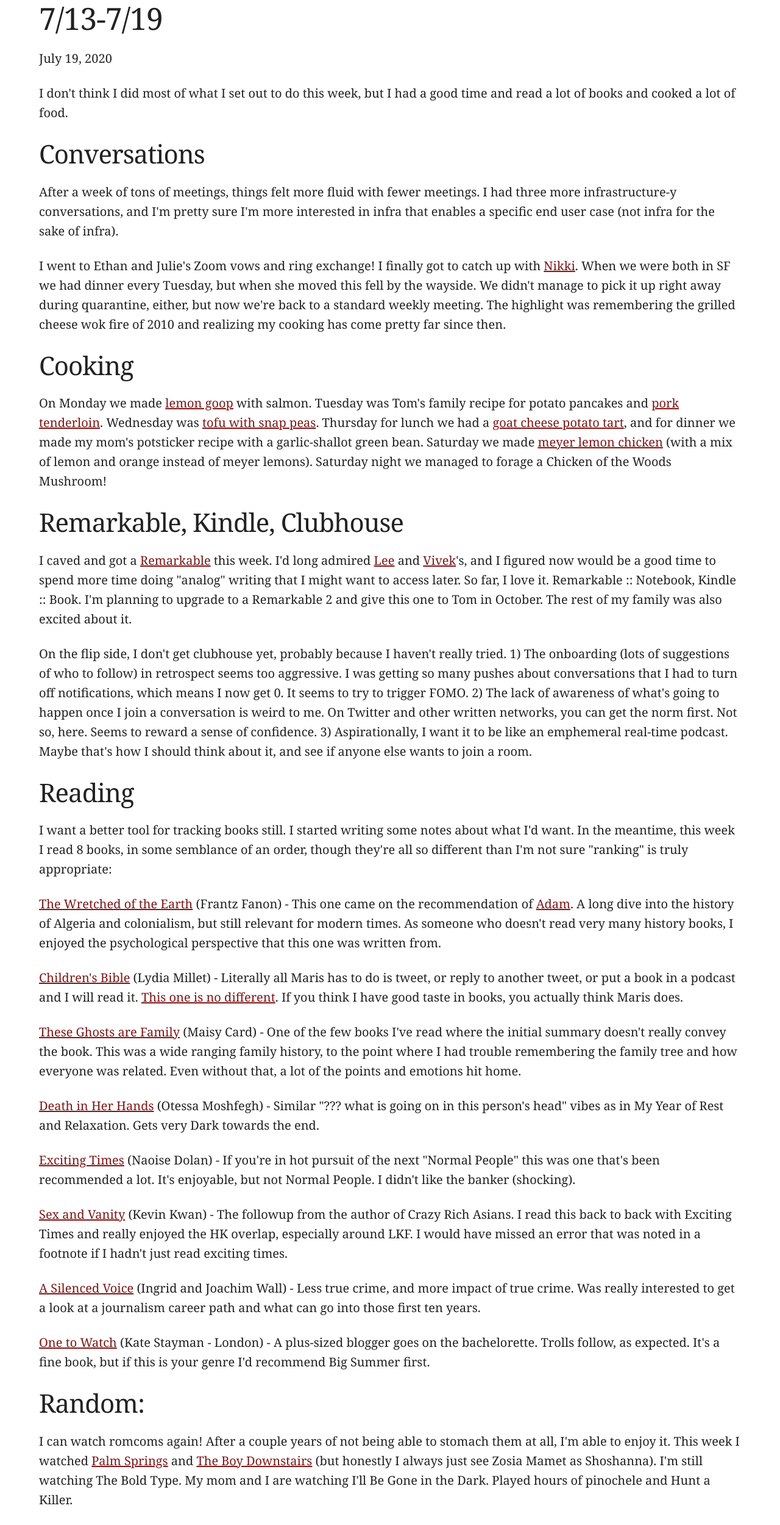
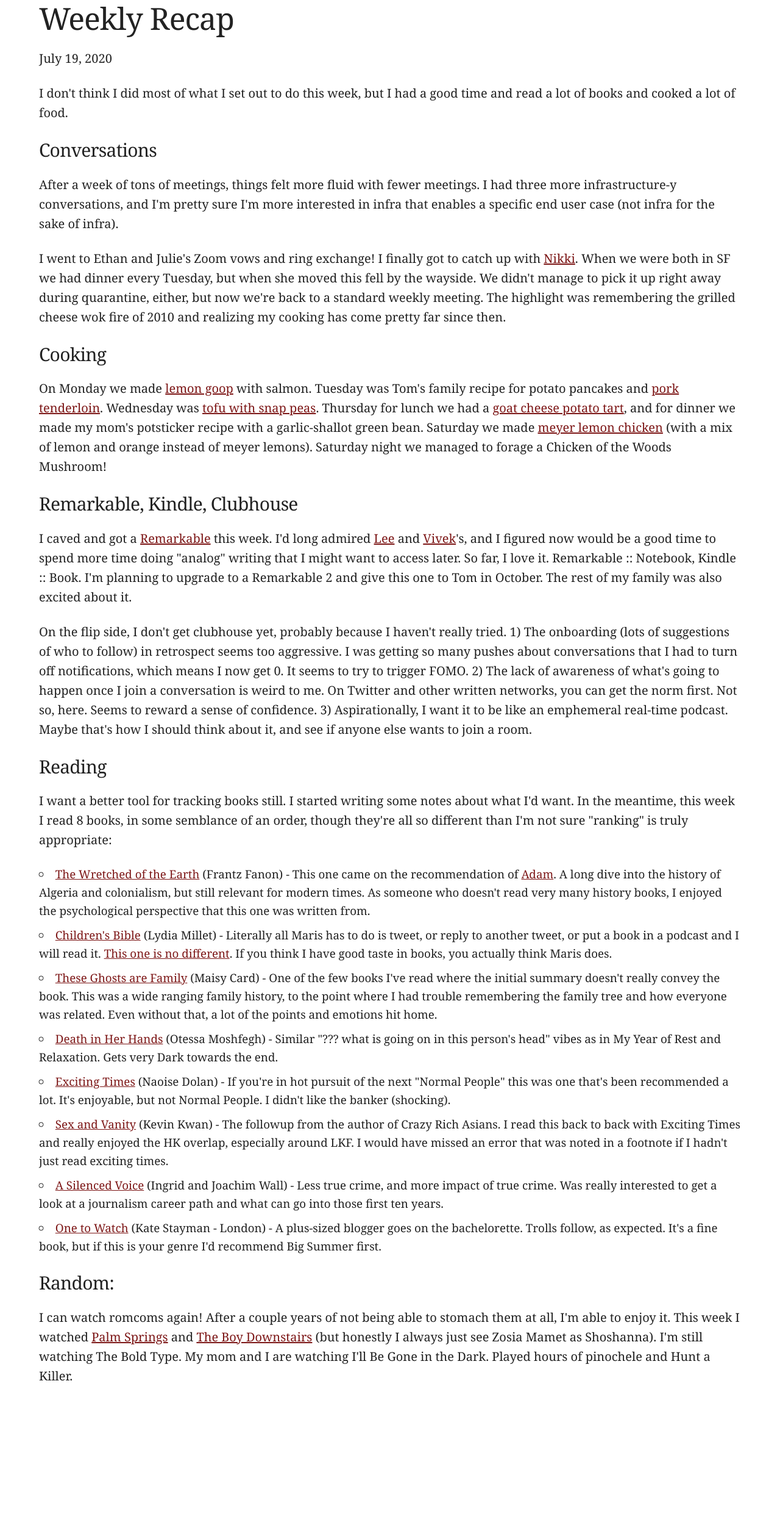
Before and after one commit to ellenchisa/website, a Gatsby site: page /log/7-13 in a window 1280 px wide. Shown: the whole page at 61% size. After the commit the page ends 2297 px from the top, so only its background shows below. Built offline with nearby package versions, Linux system fonts and the light colour scheme; Gatsby itself is replaced by a stand-in of ours.

Commit message:
fix bullet point in blog styling

```diff
--- a/src/markdown-pages/post-2.md
+++ b/src/markdown-pages/post-2.md
@@ -1,24 +1,24 @@
 ---
 slug: "/log/7-6"
 date: "2020-07-12"
-title: "7/6-7/12"
+title: "Weekly Recap"
 ---
 
 I took the week of June 29th "off" and July 6th was my first week of considering "what's next?"  At the beginning of the week I decided my primary goal for July was distilling down what I've learned over the past five years, and what will come next.
 
-## How can you help?
+#### How can you help?
 
 I'm still in a wide exploratory phase! I'd love to talk to anyone about what's currently on my mind, or what's on yours. Email or call me anytime! (I got a new phone, so you might want to text me first and tell me who it is so I pick up).
 
-## Investment
+#### Investment
 
 Unexpectedly, I invested in another startup this week. I'm excited for this one: it's very different than my past investments. It's my second investment where I didn't previously know the founders, and it's the first with a real-world component. I'm excited to help, and also excited to learn from the women who started it.
 
-## Conversations
+#### Conversations
 
 I spent a large part of my week in conversation and exploring new sets of ideas. I'm deeply appreciative of how many people have reached out, and the chance to talk about what I'm thinking about. I talked to [Abdullah](https://twitter.com/Abdulla28177199) about computer science education, and how you get from a messy student project to a large production system. I talked to [Sheridan](https://twitter.com/sheridanvk) and [Jackie](https://twitter.com/jackiehluo) about startup models that differ from VC, and employee board seats. I talked to [Justin](https://twitter.com/jedmund) about [Maitsu](https://maitsu.co/), and to [David](davidhoang) about the future of getting from a sketch to a working system. I talked to [Tyler](https://twitter.com/TylerJewell) and [Lita](https://twitter.com/litacho) and [Alex](https://twitter.com/hausdorff_space) about the future of infrastructure startups and interesting spaces right now. [Andrew](https://twitter.com/andrewparker) and [Steven](https://twitter.com/sbenario) chatted with me about taking time off. I've reflected a lot on what it means to be good at your job vs. what it means to be good at interviewing while talking to the Dark team and my friend Alyshia.
 
-## Spaces
+#### Spaces
 
 I'm starting to think about a few spaces and ideas.
 
@@ -36,21 +36,19 @@
 
 **DevTools: No Code vs. Just Code vs. "Real Infra".** I'm still fascinated by this space, and I think at some point I'd like to draw an ecosystem map or write up how I view it as a whole. Looking at Dark is interesting because the world has certainly changed in the three years since we started, and I'm curious to look at the space with the fresh eyes of not having invested years in a solution. Gatsby (powering this blog), Vercel (formerly Zeit), Netlify, Glitch, Replit, GraphQL, Pulumi, Storyscript, etc. are all still interesting to me.
 
-## Cooking
+#### Cooking
 
 Another thing about taking time off is people keep saying "what do you do other than work?" I'm currently living with my parents in Southeastern Michigan (my husband is here too). We've taken over most of the cooking for the house.
 
 This week we made:
 
-[Mapo Ragù Recipe](https://cooking.nytimes.com/recipes/1018404-mapo-ragu?action=click&module=RecipeBox&pgType=recipebox-page&region=all&rank=13)
-
-[Asparagus, Goat Cheese and Tarragon Tart Recipe](https://cooking.nytimes.com/recipes/1020920-asparagus-goat-cheese-and-tarragon-tart)
-
-[Joanne Chang's Maple-Blueberry Scones Recipe](https://cooking.nytimes.com/recipes/1021206-joanne-changs-maple-blueberry-scones)
+- [Mapo Ragù Recipe](https://cooking.nytimes.com/recipes/1018404-mapo-ragu?action=click&module=RecipeBox&pgType=recipebox-page&region=all&rank=13)
+- [Asparagus, Goat Cheese and Tarragon Tart Recipe](https://cooking.nytimes.com/recipes/1020920-asparagus-goat-cheese-and-tarragon-tart)
+- [Joanne Chang's Maple-Blueberry Scones Recipe](https://cooking.nytimes.com/recipes/1021206-joanne-changs-maple-blueberry-scones)
 
 We also took a leftover Taco Bell crunchwrap supreme and added eggs for a breakfast crunchwrap supreme. Recipe recommendations welcome!
 
-## Reading
+#### Reading
 
 I completed five books this week. I'm also still slowly working through Principles (Ray Dalio) and The Wretched of the Earth (Franz Fanon). You can follow me on [Goodreads](https://www.goodreads.com/ellenchisa) though I usually only update on Sunday.
 
@@ -62,7 +60,7 @@
 
 IanC had a long running joke that I was allowed to make book recs (unlike other founders) because I'm perpetually recommending weird fiction instead of the classic startup silicon valley stuff. This is yet another book about a woman who lives in a small town, runs a small specialty shop, unintentionally gets involved in solving a murder and may/may not end up dating someone in law enforcement. I mostly just enjoy the general absurdity of the genre. It would be cool to make an AI to generate them.
 
-## Random
+#### Random
 
 - This log now exists.
 - My website now uses Main instead of Master.
--- a/src/markdown-pages/post-3.md
+++ b/src/markdown-pages/post-3.md
@@ -1,47 +1,40 @@
 ---
 slug: "/log/7-13"
 date: "2020-07-19"
-title: "7/13-7/19"
+title: "Weekly Recap"
 ---
 
 I don't think I did most of what I set out to do this week, but I had a good time and read a lot of books and cooked a lot of food.
 
-## Conversations
+#### Conversations
 
 After a week of tons of meetings, things felt more fluid with fewer meetings. I had three more infrastructure-y conversations, and I'm pretty sure I'm more interested in infra that enables a specific end user case (not infra for the sake of infra).
 
 I went to Ethan and Julie's Zoom vows and ring exchange! I finally got to catch up with [Nikki](http://twitter.com/nkkl). When we were both in SF we had dinner every Tuesday, but when she moved this fell by the wayside. We didn't manage to pick it up right away during quarantine, either, but now we're back to a standard weekly meeting. The highlight was remembering the grilled cheese wok fire of 2010 and realizing my cooking has come pretty far since then.
 
-## Cooking
+#### Cooking
 
 On Monday we made [lemon goop](https://cooking.nytimes.com/recipes/1021129-lemon-goop-and-vinaigrette?action=click&module=RecipeBox&pgType=recipebox-page&region=recently-viewed&rank=0) with salmon. Tuesday was Tom's family recipe for potato pancakes and [pork tenderloin](https://cooking.nytimes.com/recipes/10080-mustard-glazed-pork-tenderloin?action=click&module=RecipeBox&pgType=recipebox-page&region=recently-viewed&rank=19). Wednesday was [tofu with snap peas](https://cooking.nytimes.com/recipes/1021200-crispy-tofu-with-cashews-and-blistered-snap-peas?action=click&module=RecipeBox&pgType=recipebox-page&region=recently-viewed&rank=18). Thursday for lunch we had a [goat cheese potato tart](https://cooking.nytimes.com/recipes/1020058-potato-tart-with-goat-cheese-and-thyme?action=click&module=RecipeBox&pgType=recipebox-page&region=recently-viewed&rank=17), and for dinner we made my mom's potsticker recipe with a garlic-shallot green bean. Saturday we made [meyer lemon chicken](https://cooking.nytimes.com/recipes/12312-sauteed-chicken-with-meyer-lemon?action=click&module=RecipeBox&pgType=recipebox-page&region=recently-viewed&rank=1) (with a mix of lemon and orange instead of meyer lemons). Saturday night we managed to forage a Chicken of the Woods Mushroom!
 
-## Remarkable, Kindle, Clubhouse
+#### Remarkable, Kindle, Clubhouse
 
 I caved and got a [Remarkable](https://remarkable.com/) this week. I'd long admired [Lee](https://twitter.com/terronk) and [Vivek](https://twitter.com/theVSaraswat)'s, and I figured now would be a good time to spend more time doing "analog" writing that I might want to access later. So far, I love it. Remarkable :: Notebook, Kindle :: Book. I'm planning to upgrade to a Remarkable 2 and give this one to Tom in October. The rest of my family was also excited about it.
 
 On the flip side, I don't get clubhouse yet, probably because I haven't really tried. 1) The onboarding (lots of suggestions of who to follow) in retrospect seems too aggressive. I was getting so many pushes about conversations that I had to turn off notifications, which means I now get 0. It seems to try to trigger FOMO. 2) The lack of awareness of what's going to happen once I join a conversation is weird to me. On Twitter and other written networks, you can get the norm first. Not so, here. Seems to reward a sense of confidence. 3) Aspirationally, I want it to be like an emphemeral real-time podcast. Maybe that's how I should think about it, and see if anyone else wants to join a room.
 
-## Reading
+#### Reading
 
 I want a better tool for tracking books still. I started writing some notes about what I'd want. In the meantime, this week I read 8 books, in some semblance of an order, though they're all so different than I'm not sure "ranking" is truly appropriate:
 
-[The Wretched of the Earth](https://www.goodreads.com/book/show/66933.The_Wretched_of_the_Earth?ac=1&from_search=true&qid=KVFkOh5xOT&rank=1) (Frantz Fanon) - This one came on the recommendation of [Adam](https://twitter.com/TheHonorableAT). A long dive into the history of Algeria and colonialism, but still relevant for modern times. As someone who doesn't read very many history books, I enjoyed the psychological perspective that this one was written from.
+- [The Wretched of the Earth](https://www.goodreads.com/book/show/66933.The_Wretched_of_the_Earth?ac=1&from_search=true&qid=KVFkOh5xOT&rank=1) (Frantz Fanon) - This one came on the recommendation of [Adam](https://twitter.com/TheHonorableAT). A long dive into the history of Algeria and colonialism, but still relevant for modern times. As someone who doesn't read very many history books, I enjoyed the psychological perspective that this one was written from.
+- [Children's Bible](https://www.goodreads.com/book/show/53122391-a-children-s-bible?from_search=true&from_srp=true&qid=w0CeBkfSGD&rank=1) (Lydia Millet) - Literally all Maris has to do is tweet, or reply to another tweet, or put a book in a podcast and I will read it. [This one is no different](https://twitter.com/mariskreizman/status/1283031543351595010). If you think I have good taste in books, you actually think Maris does.
+- [These Ghosts are Family](https://www.goodreads.com/book/show/51780160-these-ghosts-are-family?from_search=true&from_srp=true&qid=iBFyvzBpuE&rank=1) (Maisy Card) - One of the few books I've read where the initial summary doesn't really convey the book. This was a wide ranging family history, to the point where I had trouble remembering the family tree and how everyone was related. Even without that, a lot of the points and emotions hit home.
+- [Death in Her Hands](https://www.goodreads.com/book/show/52878453-death-in-her-hands?ac=1&from_search=true&qid=mUaGlGGKAh&rank=1) (Otessa Moshfegh) - Similar "??? what is going on in this person's head" vibes as in My Year of Rest and Relaxation. Gets very Dark towards the end.
+- [Exciting Times](https://www.goodreads.com/book/show/50175419-exciting-times?from_search=true&from_srp=true&qid=jQlwpJlQo5&rank=1) (Naoise Dolan) - If you're in hot pursuit of the next "Normal People" this was one that's been recommended a lot. It's enjoyable, but not Normal People. I didn't like the banker (shocking).
+- [Sex and Vanity](https://www.goodreads.com/book/show/52064314-sex-and-vanity?from_search=true&from_srp=true&qid=xxZzwm7esP&rank=1) (Kevin Kwan) - The followup from the author of Crazy Rich Asians. I read this back to back with Exciting Times and really enjoyed the HK overlap, especially around LKF. I would have missed an error that was noted in a footnote if I hadn't just read exciting times.
+- [A Silenced Voice](https://www.goodreads.com/book/show/40848285-boken-om-kim-wall?from_search=true&from_srp=true&qid=w9DkRzgK7k&rank=1) (Ingrid and Joachim Wall) - Less true crime, and more impact of true crime. Was really interested to get a look at a journalism career path and what can go into those first ten years.
+- [One to Watch](https://www.goodreads.com/book/show/53103895-one-to-watch?from_search=true&from_srp=true&qid=Mij7BZLAHp&rank=1) (Kate Stayman - London) - A plus-sized blogger goes on the bachelorette. Trolls follow, as expected. It's a fine book, but if this is your genre I'd recommend Big Summer first.
 
-[Children's Bible](https://www.goodreads.com/book/show/53122391-a-children-s-bible?from_search=true&from_srp=true&qid=w0CeBkfSGD&rank=1) (Lydia Millet) - Literally all Maris has to do is tweet, or reply to another tweet, or put a book in a podcast and I will read it. [This one is no different](https://twitter.com/mariskreizman/status/1283031543351595010). If you think I have good taste in books, you actually think Maris does.
-
-[These Ghosts are Family](https://www.goodreads.com/book/show/51780160-these-ghosts-are-family?from_search=true&from_srp=true&qid=iBFyvzBpuE&rank=1) (Maisy Card) - One of the few books I've read where the initial summary doesn't really convey the book. This was a wide ranging family history, to the point where I had trouble remembering the family tree and how everyone was related. Even without that, a lot of the points and emotions hit home.
-
-[Death in Her Hands](https://www.goodreads.com/book/show/52878453-death-in-her-hands?ac=1&from_search=true&qid=mUaGlGGKAh&rank=1) (Otessa Moshfegh) - Similar "??? what is going on in this person's head" vibes as in My Year of Rest and Relaxation. Gets very Dark towards the end.
-
-[Exciting Times](https://www.goodreads.com/book/show/50175419-exciting-times?from_search=true&from_srp=true&qid=jQlwpJlQo5&rank=1) (Naoise Dolan) - If you're in hot pursuit of the next "Normal People" this was one that's been recommended a lot. It's enjoyable, but not Normal People. I didn't like the banker (shocking).
-
-[Sex and Vanity](https://www.goodreads.com/book/show/52064314-sex-and-vanity?from_search=true&from_srp=true&qid=xxZzwm7esP&rank=1) (Kevin Kwan) - The followup from the author of Crazy Rich Asians. I read this back to back with Exciting Times and really enjoyed the HK overlap, especially around LKF. I would have missed an error that was noted in a footnote if I hadn't just read exciting times.
-
-[A Silenced Voice](https://www.goodreads.com/book/show/40848285-boken-om-kim-wall?from_search=true&from_srp=true&qid=w9DkRzgK7k&rank=1) (Ingrid and Joachim Wall) - Less true crime, and more impact of true crime. Was really interested to get a look at a journalism career path and what can go into those first ten years.
-
-[One to Watch](https://www.goodreads.com/book/show/53103895-one-to-watch?from_search=true&from_srp=true&qid=Mij7BZLAHp&rank=1) (Kate Stayman - London) - A plus-sized blogger goes on the bachelorette. Trolls follow, as expected. It's a fine book, but if this is your genre I'd recommend Big Summer first.
-
-## Random:
+#### Random:
 
 I can watch romcoms again! After a couple years of not being able to stomach them at all, I'm able to enjoy it. This week I watched [Palm Springs](https://www.hulu.com/movie/palm-springs-f70dfd4d-dbfb-46b8-abb3-136c841bba11) and [The Boy Downstairs](https://www.hulu.com/movie/the-boy-downstairs-d245c3c0-dcab-456c-9f56-689f083e6c51) (but honestly I always just see Zosia Mamet as Shoshanna). I'm still watching The Bold Type. My mom and I are watching I'll Be Gone in the Dark. Played hours of pinochele and Hunt a Killer.
--- a/src/styles/global.css
+++ b/src/styles/global.css
@@ -304,6 +304,9 @@
 li {
   margin-bottom: 1rem; }
 
+.blog-post-content li{
+  font-size:1.25em;
+}
 
 /* Code
 –––––––––––––––––––––––––––––––––––––––––––––––––– */
```
